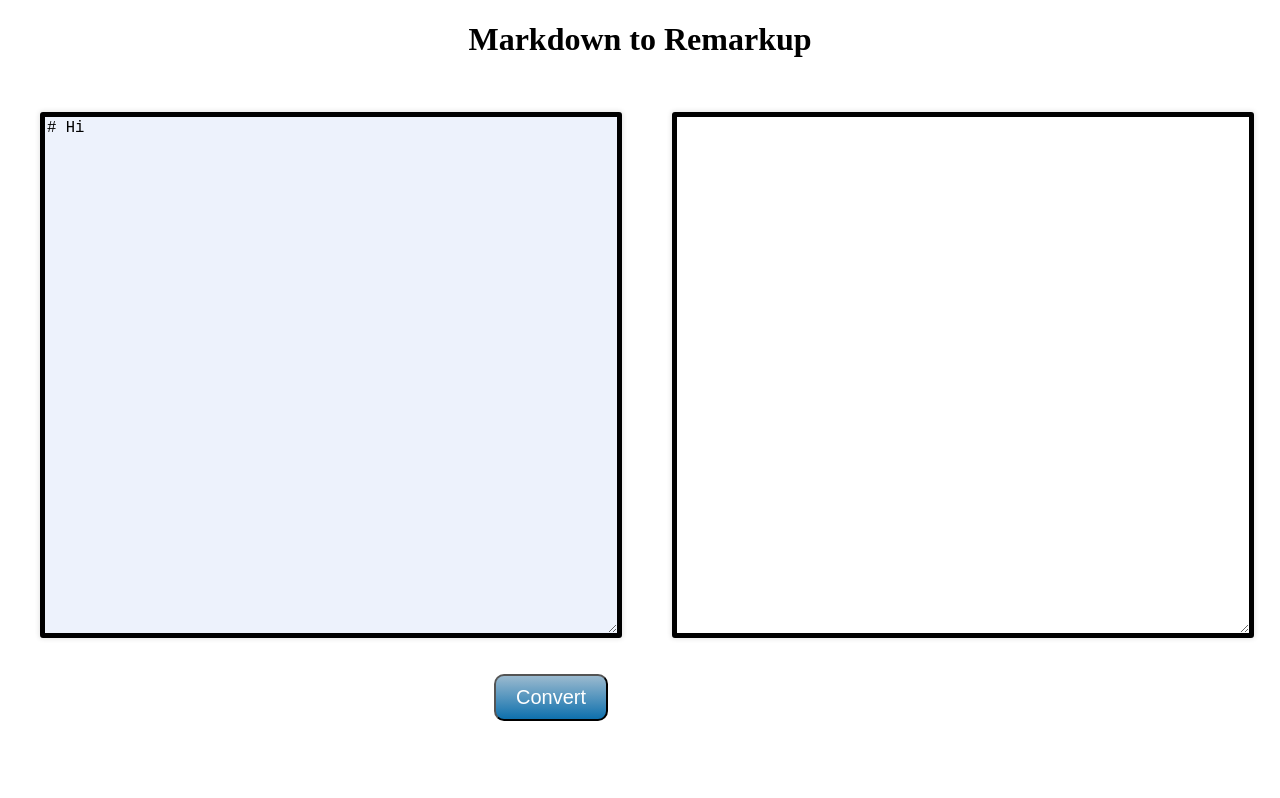
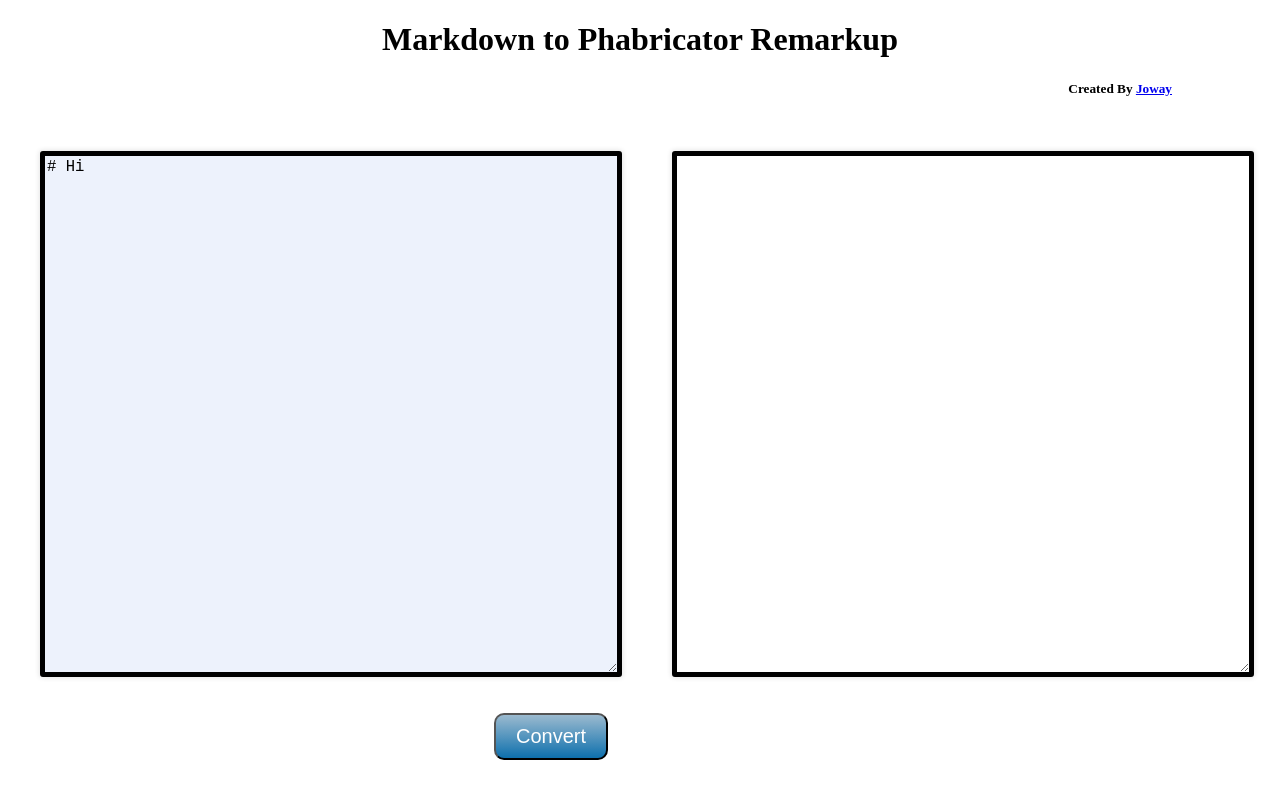
Before and after one commit to joway/m2r, a website: page index.html in a window 1280 px wide. Drawn offline with Linux system fonts and the light colour scheme.

```diff
--- a/index.html
+++ b/index.html
@@ -5,7 +5,7 @@
   <meta charset="UTF-8">
   <meta name="viewport" content="width=device-width, initial-scale=1.0">
   <meta http-equiv="X-UA-Compatible" content="ie=edge">
-  <title>Markdown to Remarkup</title>
+  <title>Markdown to Phabricator Remarkup</title>
   <script src="./lib/lodash.core.js"></script>
   <script src="./lib/marked.js"></script>
   <script src="./lib/clipboard.min.js"></script>
@@ -14,6 +14,9 @@
   <style>
     .center {
       text-align: center;
+    }
+    .right{
+      text-align: right;
     }
 
     .page {
@@ -79,7 +82,8 @@
 
 <body>
   <div class="page">
-    <h1 class="center">Markdown to Remarkup</h1>
+    <h1 class="center">Markdown to Phabricator Remarkup</h1>
+    <h5 class="right" style="margin-right: 100px">Created By <a href="https://joway.io" target="_blank">Joway</a></h5>
     <div class="pod">
       <div class="container">
         <textarea name="editor" id="md-editor" class="editor"></textarea>
```
Also changed, not shown: 1 other file.
